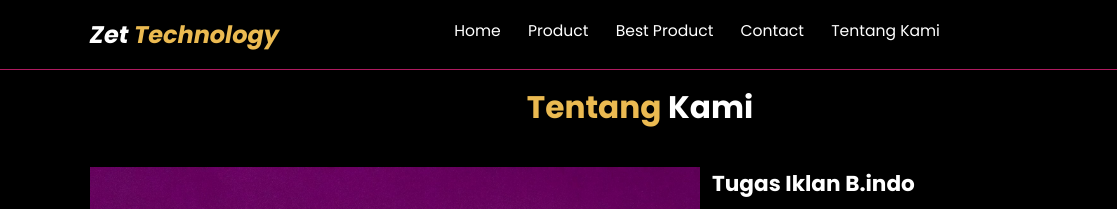
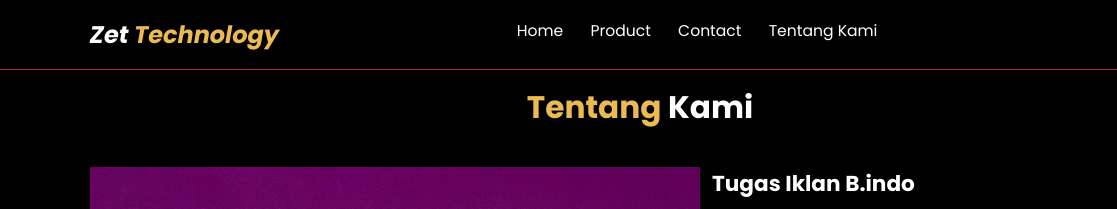
Before and after one commit to djaroephon/tugasindo, a plain HTML site: page about.html in a window 1280 px wide. Shown: the top 209 px of the page, 0-1117 px from the left. Drawn offline with nearby package versions, Linux system fonts and the light colour scheme.

Commit message:
Update about.html

```diff
--- a/about.html
+++ b/about.html
@@ -41,7 +41,6 @@
       <div class="navbar-nav">
         <a href="index.html">Home</a>
         <a href="menu.html">Product</a>
-        <a href="product.html">Best Product</a>
         <a href="contact.html">Contact</a>
         <a href="about.html">Tentang Kami</a>
       </div>
```
